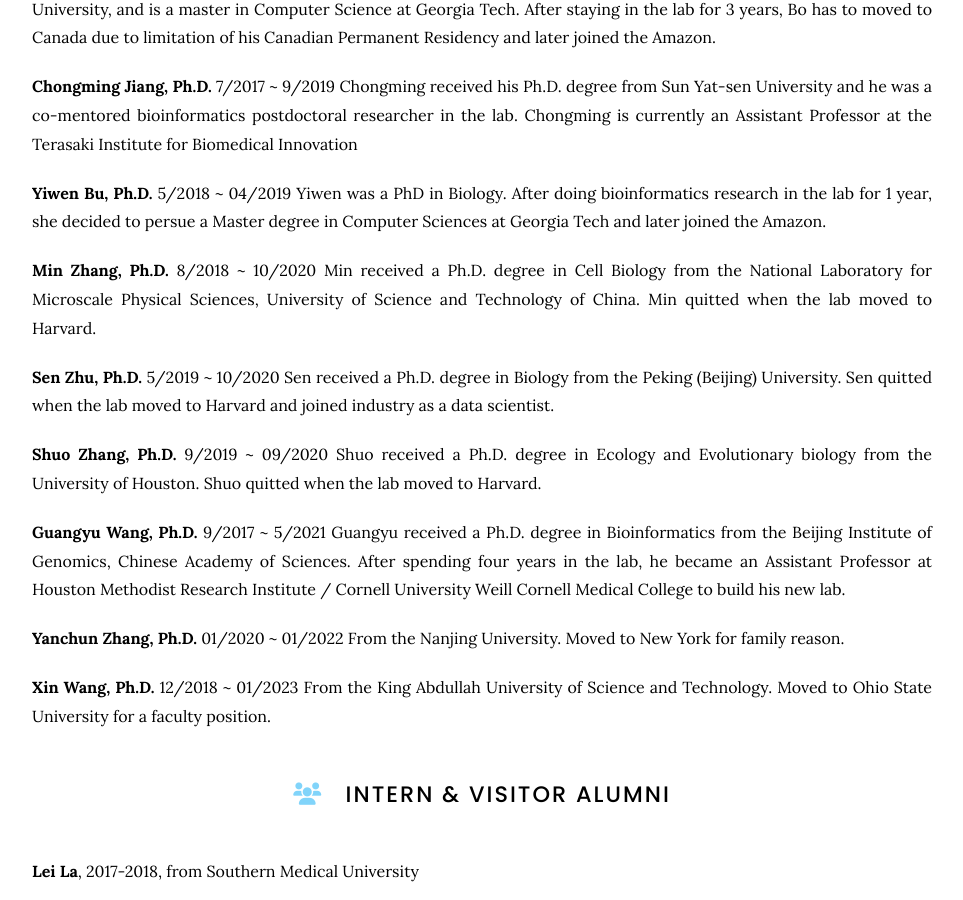
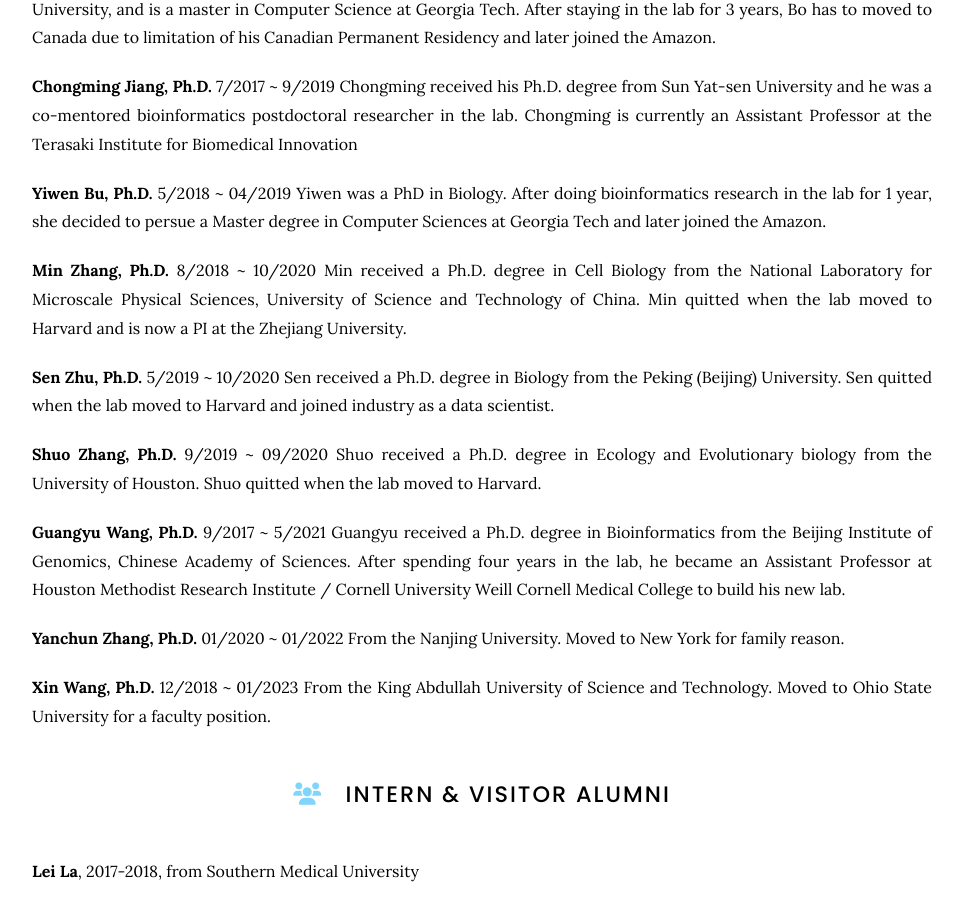
Before and after one commit to kaifuchenlab/kaifuchenlab.github.io, a Jekyll site: the page built from 2.team/index.md, in a window 1280 px wide and 900 px high, scrolled down 1670 px. Shown: the whole window, without its empty margins (158-1121 px from the left). Built offline with Jekyll 4.4.1, drawn with Linux system fonts in a browser that asks for light colours.

Commit message:
Update index.md

```diff
--- a/2.team/index.md
+++ b/2.team/index.md
@@ -66,7 +66,7 @@ Yiwen was a PhD in Biology. After doing bioinformatics research in the lab for 1
 
 **Min Zhang, Ph.D.**
 8/2018 ~ 10/2020
-Min received a Ph.D. degree in Cell Biology from the National Laboratory for Microscale Physical Sciences, University of Science and Technology of China. Min quitted when the lab moved to Harvard.
+Min received a Ph.D. degree in Cell Biology from the National Laboratory for Microscale Physical Sciences, University of Science and Technology of China. Min quitted when the lab moved to Harvard and is now a PI at the Zhejiang University.
 
 **Sen Zhu, Ph.D.**
 5/2019 ~ 10/2020
```
